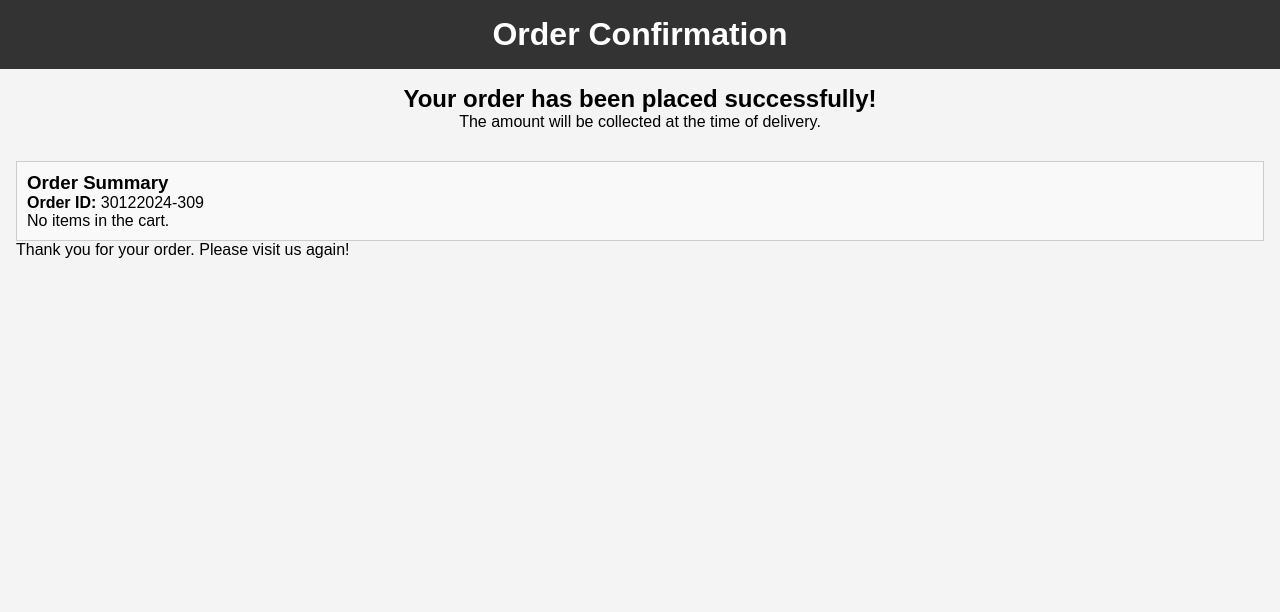
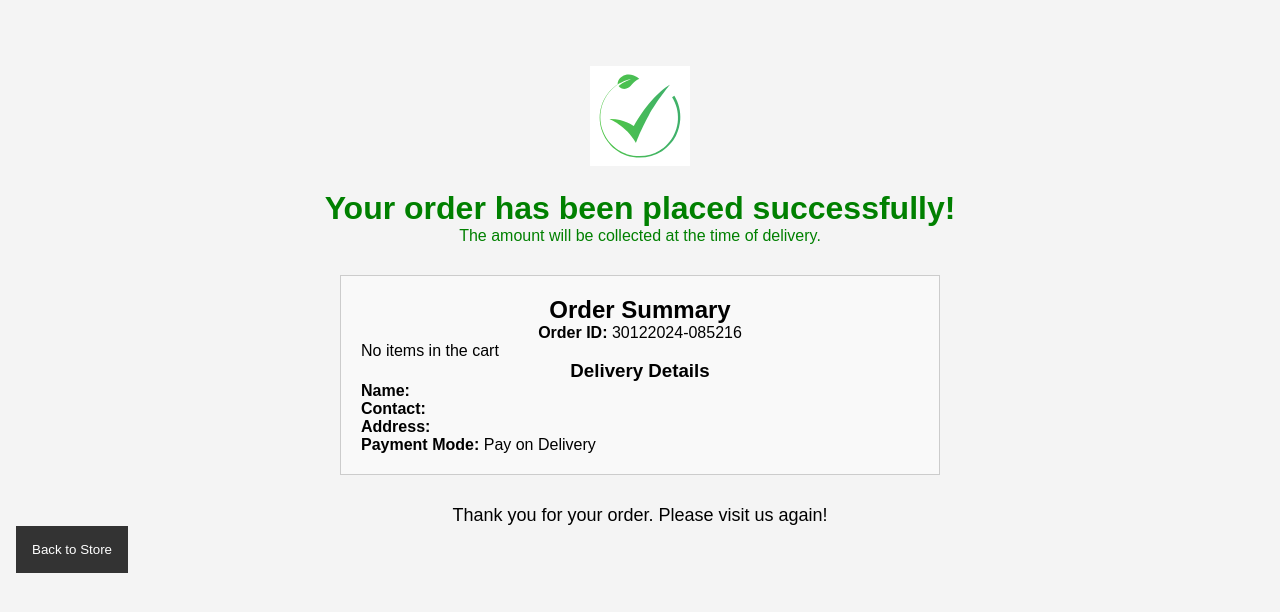
Before and after one commit to itsmespd/phoolwala, a plain HTML site: page confirmation.html in a window 1280 px wide. Drawn offline with Linux system fonts and the light colour scheme; sample sign-in values are in the browser's storage.

Commit message:
update: confirmation page and other fixes

```diff
--- a/confirmation.html
+++ b/confirmation.html
@@ -7,110 +7,57 @@
     <link rel="stylesheet" href="style.css">
 </head>
 <body>
-    <header>
-        <h1>Order Confirmation</h1>
-    </header>
-
     <main>
         <div class="confirmation-message">
-            <h2>Your order has been placed successfully!</h2>
-            <p>The amount will be collected at the time of delivery.</p>
+            <img src="./images/cnfTik.svg" alt="Success Icon">
+            <h1>Your order has been placed successfully!</h1>
+            <p id="payment-message">The amount will be collected at the time of delivery.</p>
         </div>
 
         <div class="order-summary">
-            <h3>Order Summary</h3>
+            <h2>Order Summary</h2>
+            <p id="order-id-container"><strong>Order ID:</strong> <span id="order-id"></span></p>
+            <div id="mini-cart-items">
+                <!-- Mini cart items will be injected here -->
+            </div>
+            <div id="mini-cart-total-price" style="display:none;"></div>
 
-            <div id="order-id"></div>
-            <div id="mini-cart-summary"></div>
+            <h3>Delivery Details</h3>
+            <p><strong>Name:</strong> <span id="user-name"></span></p>
+            <p><strong>Contact:</strong> <span id="user-contact"></span></p>
+            <p><strong>Address:</strong> <span id="user-address"></span></p>
+            <p><strong>Payment Mode:</strong> <span id="payment-mode"></span></p>
         </div>
 
-        <p>Thank you for your order. Please visit us again!</p>
+        <p class="thank-you-message">Thank you for your order. Please visit us again!</p>
+        <button onclick="redirectToStore()" id="back-to-store">Back to Store</button>
     </main>
 
     <script src="script.js"></script>
     <script>
+        // Populate the confirmation page
+if (window.location.pathname.includes('confirmation.html')) {
+    const userDetails = JSON.parse(sessionStorage.getItem('userDetails'));
 
-        // Display the order summary with mini cart and order ID
-        function renderOrderSummary() {
-            const orderId = generateOrderId();
-            const miniCartSummary = document.getElementById('mini-cart-summary');
-            const orderIdDiv = document.getElementById('order-id');
+    // Check if userDetails exist
+    if (userDetails) {
+        const orderId = generateOrderId();
 
-            // Show the order ID
-            orderIdDiv.innerHTML = `<strong>Order ID:</strong> ${orderId}`;
+        // Populate the confirmation page
+        document.getElementById('order-id').textContent = orderId;
+        document.getElementById('user-name').textContent = userDetails.fullName;
+        document.getElementById('user-contact').textContent = userDetails.contact;
+        document.getElementById('user-address').textContent = userDetails.address;
+        document.getElementById('payment-mode').textContent =
+            userDetails.paymentOption === "online" ? "Online Payment" : "Pay on Delivery";
 
-            // Get the cart from session storage
-            const cart = JSON.parse(sessionStorage.getItem("cart")) || [];
-
-            if (cart.length === 0) {
-                miniCartSummary.innerHTML = "<p>No items in the cart.</p>";
-            } else {
-                let miniCartHtml = cart.map(item => `
-                    <div class="mini-cart-item">
-                        <img src="${item.image}" alt="${item.name}" class="mini-cart-img">
-                        <span class="item-title">${item.name}</span>
-                        <span class="item-quantity">x${item.quantity}</span>
-                        <span class="item-total-price">$${(item.price * item.quantity).toFixed(2)}</span>
-                    </div>
-                `).join("");
-
-                // Calculate the total price of the cart items
-                const totalPrice = cart.reduce((total, item) => total + (item.price * item.quantity), 0);
-
-                miniCartHtml += `<div class="total-price"><strong>Total: $${totalPrice.toFixed(2)}</strong></div>`;
-                miniCartSummary.innerHTML = miniCartHtml;
-            }
-        }
-
-        // Render the order summary when the page loads
-        window.onload = function() {
-            renderOrderSummary();
-        }
+        // Populate mini cart
+        renderMiniCart();
+    } else {
+        // Redirect back to index.html if session storage is empty
+        redirectToStore();
+    }
+}
     </script>
-
-    <style>
-        /* Styling for the confirmation page */
-        .confirmation-message {
-            text-align: center;
-            margin-bottom: 30px;
-        }
-
-        .order-summary {
-            border: 1px solid #ccc;
-            padding: 10px;
-            background-color: #f9f9f9;
-        }
-
-        .mini-cart-item {
-            display: flex;
-            align-items: center;
-            margin-bottom: 10px;
-        }
-
-        .mini-cart-img {
-            width: 25px;
-            height: 25px;
-            margin-right: 10px;
-        }
-
-        .item-title {
-            flex: 1;
-        }
-
-        .item-quantity,
-        .item-total-price {
-            margin-left: 10px;
-        }
-
-        .total-price {
-            margin-top: 15px;
-            font-weight: bold;
-        }
-
-        .mini-cart-item,
-        .total-price {
-            font-size: 14px;
-        }
-    </style>
 </body>
 </html>
--- a/script.js
+++ b/script.js
@@ -180,24 +180,42 @@ window.onload = function() {
 }
 
 // Handle the form submission for payment options
-document.getElementById('details-form').addEventListener('submit', function (event) {
-    event.preventDefault(); // Prevent the form from submitting normally
+// Add event listener for the details form only if it exists
+const detailsForm = document.getElementById('details-form');
 
-    const paymentOption = document.querySelector('input[name="payment"]:checked').value;
+if (detailsForm) {
+    detailsForm.addEventListener('submit', function (event) {
+        event.preventDefault();
 
-    if (paymentOption === "online") {
-        // Redirect to the payment gateway (dummy URL for example)
-        window.location.href = "https://www.paymentgateway.com"; // Replace with actual payment URL
-    } else if (paymentOption === "on-delivery") {
-        // Redirect to the Confirmation page
-        window.location.href = "confirmation.html"; // Redirect to confirmation page
-    }
-});
+        const fullName = document.getElementById('full-name').value;
+        const contact = document.getElementById('contact').value;
+        const address = document.getElementById('address').value;
+        const paymentOption = document.querySelector('input[name="payment"]:checked').value;
 
-// Generate a random 3-digit order ID
+        // Store details in sessionStorage
+        sessionStorage.setItem('userDetails', JSON.stringify({ fullName, contact, address, paymentOption }));
+
+        if (paymentOption === "online") {
+            // Simulate redirecting to payment gateway
+            setTimeout(() => {
+                window.location.href = "confirmation.html";
+            }, 1000);
+        } else {
+            window.location.href = "confirmation.html";
+        }
+    });
+}
+
+// Function to generate order ID
 function generateOrderId() {
-    const date = new Date();
-    const formattedDate = `${date.getDate().toString().padStart(2, '0')}${(date.getMonth() + 1).toString().padStart(2, '0')}${date.getFullYear()}`;
-    const randomThreeDigitNumber = Math.floor(100 + Math.random() * 900); // Random 3 digits
-    return `${formattedDate}-${randomThreeDigitNumber}`;
+    const now = new Date();
+    const date = `${now.getDate().toString().padStart(2, '0')}${(now.getMonth() + 1).toString().padStart(2, '0')}${now.getFullYear()}`;
+    const time = `${now.getHours().toString().padStart(2, '0')}${now.getMinutes().toString().padStart(2, '0')}${now.getSeconds().toString().padStart(2, '0')}`;
+    return `${date}-${time}`;
 }
+
+// Clear sessionStorage and redirect on "Back to Store"
+function redirectToStore() {
+    sessionStorage.clear();
+    window.location.href = "index.html";
+}
--- a/style.css
+++ b/style.css
@@ -123,10 +123,41 @@ button:hover {
 .confirmation-message {
     text-align: center;
     margin-bottom: 30px;
+    margin-top: 50px;
+    color: green;
+}
+
+.confirmation-message img {
+    width: 100px;
+    height: 100px;
+    margin-bottom: 20px;
 }
 
 .order-summary {
+    margin: 20px auto;
+    padding: 20px;
     border: 1px solid #ccc;
-    padding: 10px;
     background-color: #f9f9f9;
+    max-width: 600px;
 }
+
+.thank-you-message {
+    text-align: center;
+    margin-top: 30px;
+    font-size: 18px;
+}
+
+.order-summary h2, h3 {
+    text-align: center;
+}
+
+#order-id-container {
+    text-align: center;
+}
+
+#back-to-store {
+    display: flex;
+    justify-content: center;
+    align-items: center;
+    text-align: center;
+}
```
Also changed, not shown: images/cnfTik.svg (added).
